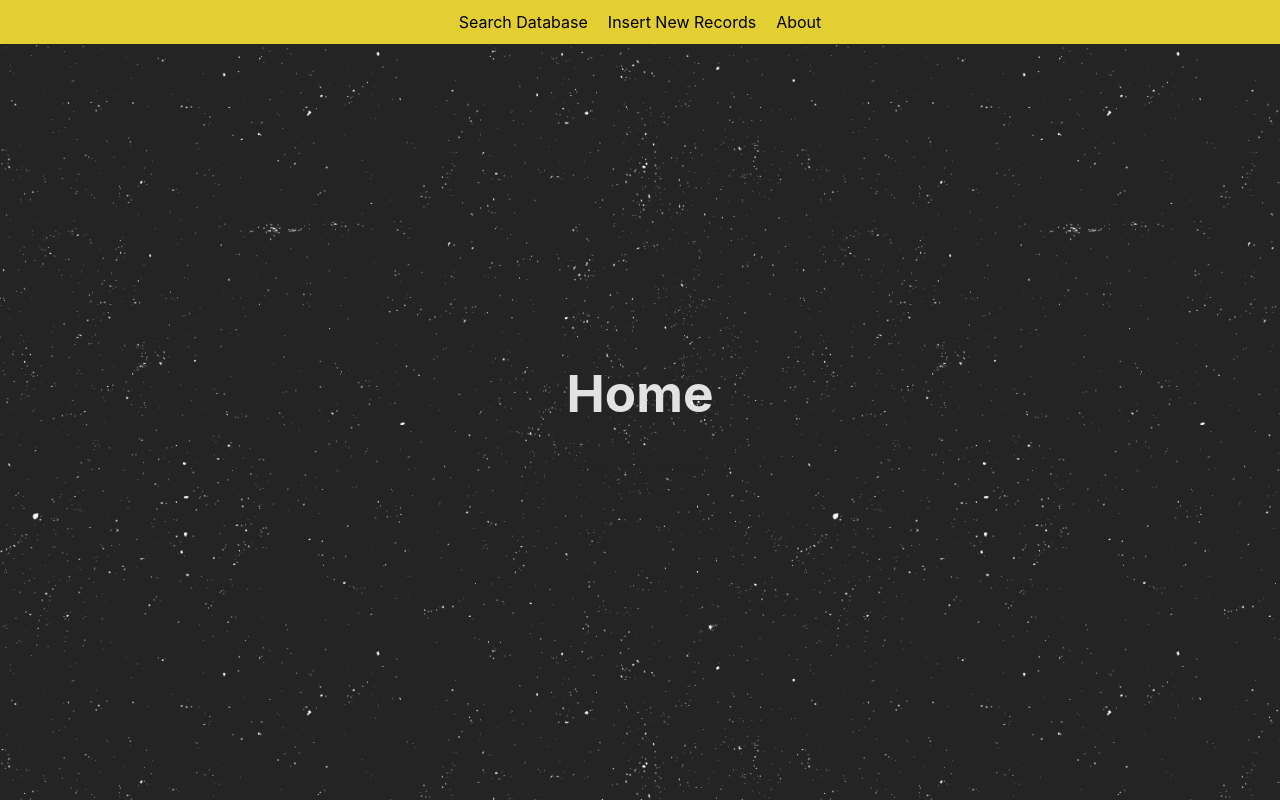
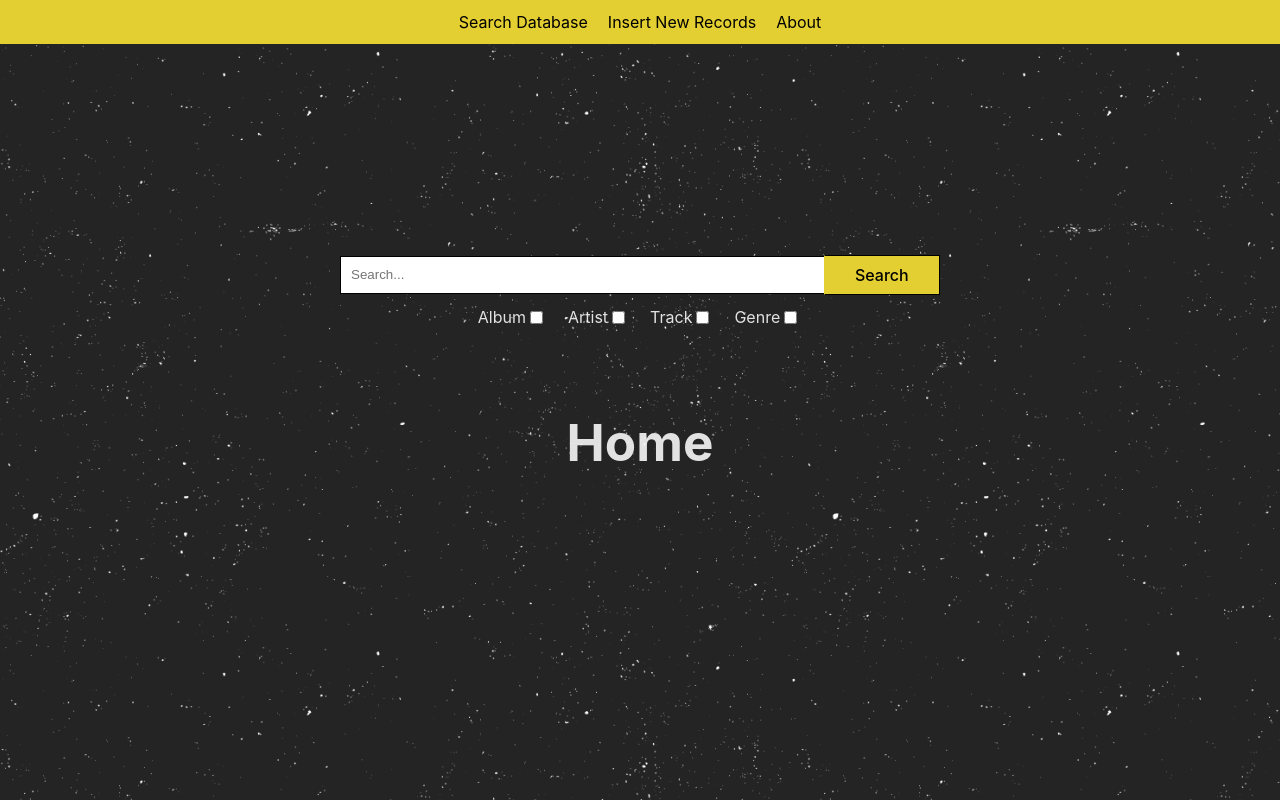
Before and after one commit to jmchor/reactitory, a React (Vite) app: page / in a window 1280 px wide. Built offline with nearby package versions, Linux system fonts and the light colour scheme; no server answers.

Commit message:
Add search functionality to App component

```diff
--- a/src/App.jsx
+++ b/src/App.jsx
@@ -1,18 +1,42 @@
 import './App.css';
 import { Routes, Route } from 'react-router-dom';
+import { useState } from 'react';
 import Home from './pages/Home';
 import Navbar from './components/Navbar';
+import SearchBar from './components/searchBar';
 import NewRecord from './pages/NewRecord';
 import EditArtist from './pages/editPages/EditArtist';
 import EditAlbum from './pages/editPages/EditAlbum';
 import EditTrack from './pages/editPages/EditTrack';
 import SearchResults from './pages/SearchResults';
 import AlterRecords from './pages/AlterRecords';
+import AlternateResults from './pages/AlternateResults';
 
 const App = () => {
+	const [searchTerm, setSearchTerm] = useState('');
+	const [path, setPath] = useState({
+		album: false,
+		artist: false,
+		track: false,
+		genre: false,
+	});
+
+	const handleSearch = (searchTerm) => {
+		setSearchTerm(searchTerm.term);
+
+		// Find the first true option and set the corresponding path property
+		const trueOption = Object.keys(searchTerm.options).find((key) => searchTerm.options[key]);
+
+		if (trueOption) {
+			setPath(trueOption);
+		}
+	};
+
 	return (
 		<div className='App'>
 			<Navbar />
+			<SearchBar onSearch={handleSearch} />
+
 			<div id='content'>
 				<Routes>
 					<Route path='/' element={<Home />} />
@@ -21,7 +45,8 @@ const App = () => {
 					<Route path='/edit-artist/:id' element={<EditArtist />} />
 					<Route path='/edit-album/:id' element={<EditAlbum />} />
 					<Route path='/edit/track/:id' element={<EditTrack />} />
-					<Route path='/search' element={<SearchResults />} />
+					<Route path='/search/:query' element={<SearchResults searchTerm={searchTerm} path={path} />} />
+					{/* <Route path='/search/' element={<AlternateResults />} /> */}
 				</Routes>
 			</div>
 		</div>
```
